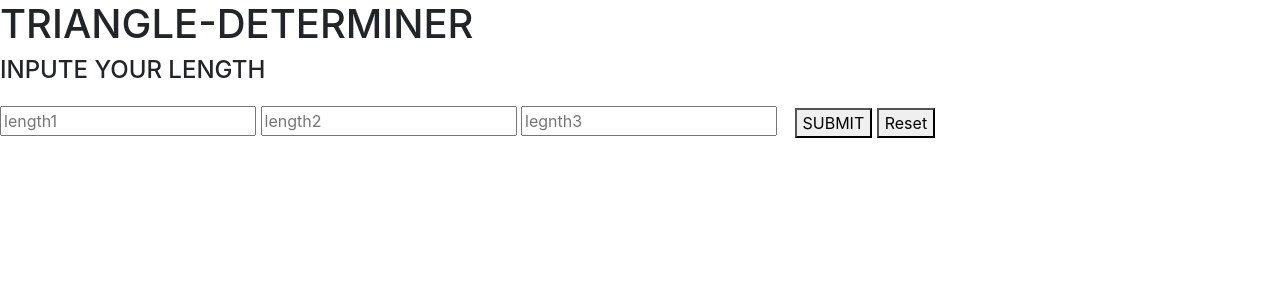
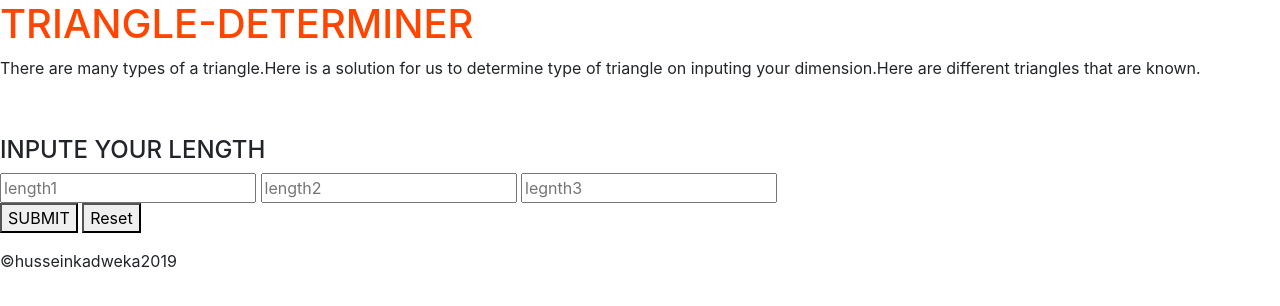
Before and after one commit to The-Kadweka/TRIANGLE-TRACKER, a plain HTML site: page index.html in a window 1280 px wide. Drawn offline with nearby package versions, Linux system fonts and the light colour scheme; files that its build step writes are made by us from their sources.

Commit message:
added a p tag

```diff
--- a/index.html
+++ b/index.html
@@ -5,24 +5,31 @@
     <meta name="viewport" content="width=device-width, initial-scale=1.0">
     <meta http-equiv="X-UA-Compatible" content="ie=edge">
     <title>triangle-tracker</title>
-    <link rel="stylesheet" href="#styles.css">
+    <link rel="stylesheet" href="styles.css">
     <link rel="stylesheet" href="https://stackpath.bootstrapcdn.com/bootstrap/4.3.1/css/bootstrap.min.css" integrity="sha384-ggOyR0iXCbMQv3Xipma34MD+dH/1fQ784/j6cY/iJTQUOhcWr7x9JvoRxT2MZw1T" crossorigin="anonymous">
 </head>
 <body>
         <h1>TRIANGLE-DETERMINER</h1>
-        <h4>INPUTE YOUR LENGTH</h4>
+        <p>There are many types of a triangle.Here is a solution for us to determine type of triangle on inputing your dimension.Here are different triangles that are known.</p>
+        <img src="" alt="">
+        <img src="" alt="">
+        <img src="" alt="">
+        <img src="" alt="">
         <P></P>
+        <div class="form">
+                <h4>INPUTE YOUR LENGTH</h4>
     <input type="number" placeholder="length1" name="length1" id="length1">
-  <input type="number" placeholder="length2" name="length2"  id="length2">
-    <input type="number" placeholder="legnth3" name="length3"  id="length3">
-    <div class="btn">
+  <input type="number"  placeholder="length2" name="length2"  id="length2">
+    <input type="number" placeholder="legnth3" name="length3"  id="length3"><br>
     <button onclick = "myFunction(); squareRoot()">SUBMIT</button>
+
     <button  type="button" name="button" onclick="document.getElementById('length2').value = ''; document.getElementById('length1').value = ''; document.getElementById('length3').value = ''; document.getElementById('come').style.display='none' ">Reset</button>
-    </div>
     <p id="come"></p>
+</div>
     <!-- <iframe src="AUDIO/Empire-Cast-Bout-2-Blow-feat-Yazz-and-Timbaland-Audio_9dSy613il0M.mp3" allow="autoplay" style="display:none" id="iframeAudio">
     </iframe>  -->
 
     <script src="script.js"></script>
+    <footer>&copyhusseinkadweka2019</footer>
       </body>
       </html>
```
